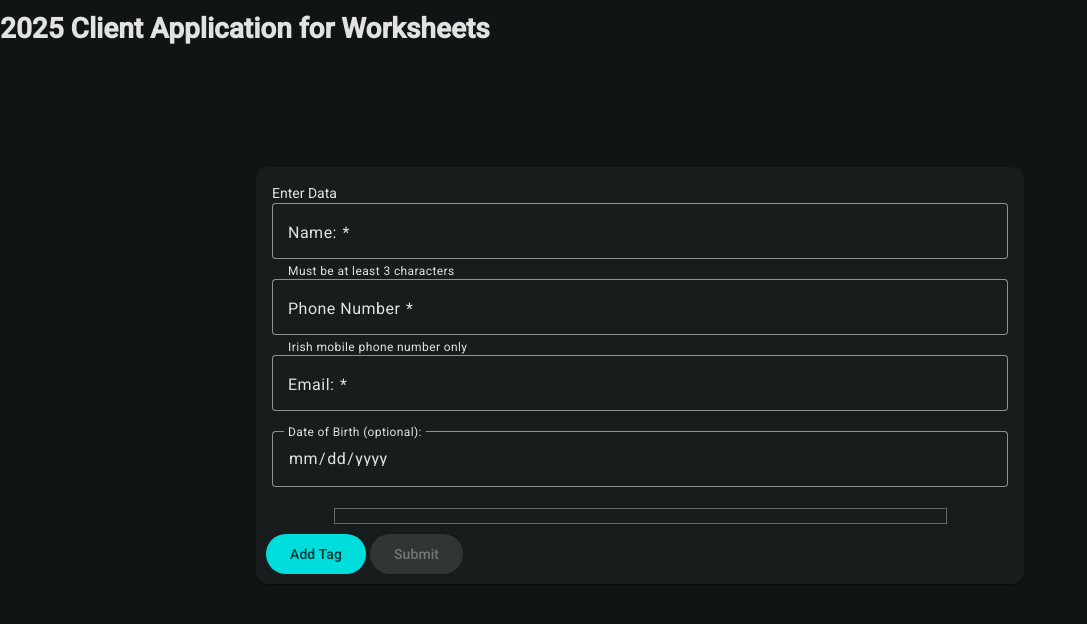
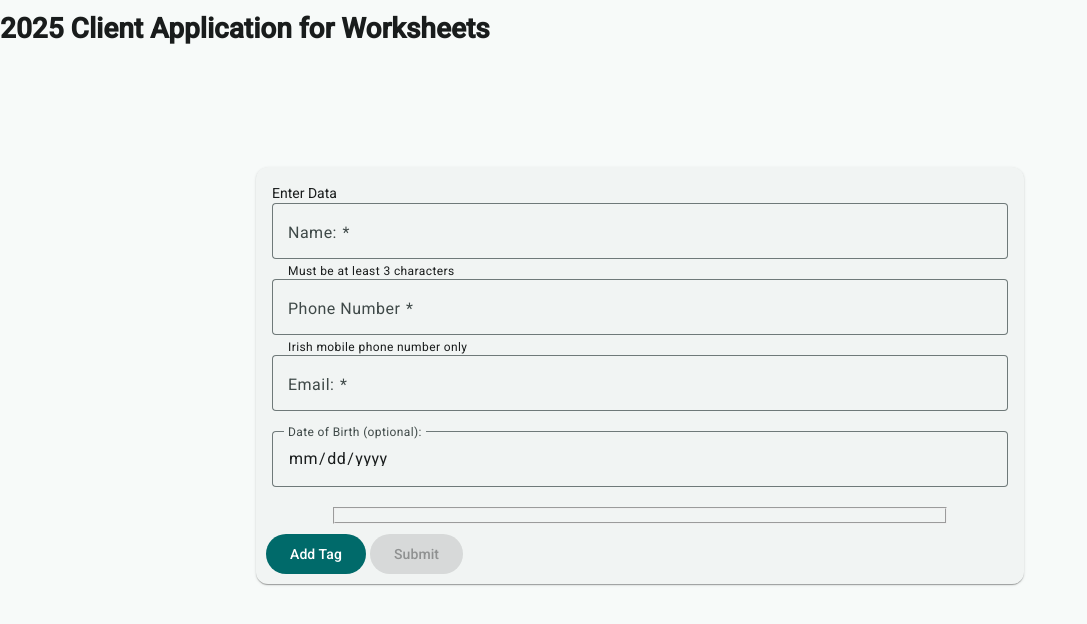
Before and after one commit to ulestrange/angularWS, an Angular app: page /form in a window 1280 px wide. Shown: the top 624 px of the page, without its empty margins (0-1087 px from the left). Built offline with nearby package versions, Linux system fonts and the light colour scheme.

Commit message:
changed form to show required error for email

```diff
--- a/src/app/test-form/test-form.html
+++ b/src/app/test-form/test-form.html
@@ -1,5 +1,3 @@
-
-
 <form [formGroup]="userForm" (ngSubmit)="onSubmit()" class="user-form">
 
   <mat-card>
@@ -39,12 +37,13 @@
         <mat-label for="email">
           Email: </mat-label>
         <input type="email" formControlName="email" id="email" matInput />
-          @if (email?.hasError('email')){
+        @if (email?.hasError('required')){
+        <mat-error>Email is required</mat-error>
+        }@if (email?.hasError('email')){
         <mat-error>Email is incorrect</mat-error>
         }
       </mat-form-field>
       <mat-form-field appearance="outline">
-
         <mat-label for="dob">
           Date of Birth (optional): </mat-label>
         <input type="date" formControlName="dob" id="dob" matInput />
@@ -61,7 +60,7 @@
           {
           <div>
             <mat-form-field>
-            <mat-label >Tag {{i+1}}:</mat-label>
+              <mat-label>Tag {{i+1}}:</mat-label>
               <input [formControlName]="i" placeholder="Enter tag" id="tag-{{i}}" matInput />
               <button mat-button="button" type="button" aria-label="Remove item" (click)="removeTag(i)">
                 <mat-icon>delete</mat-icon>
--- a/src/styles.scss
+++ b/src/styles.scss
@@ -21,7 +21,7 @@ body {
   // Default the application to a light color theme. This can be changed to
   // `dark` to enable the dark color theme, or to `light dark` to defer to the
   // user's system settings.
-  color-scheme: dark;
+  color-scheme: light;
 
   // Set a default background, font and text colors for the application using
   // Angular Material's system-level CSS variables. Learn more about these
```
Lines whose indentation alone changed are shown as unchanged.
